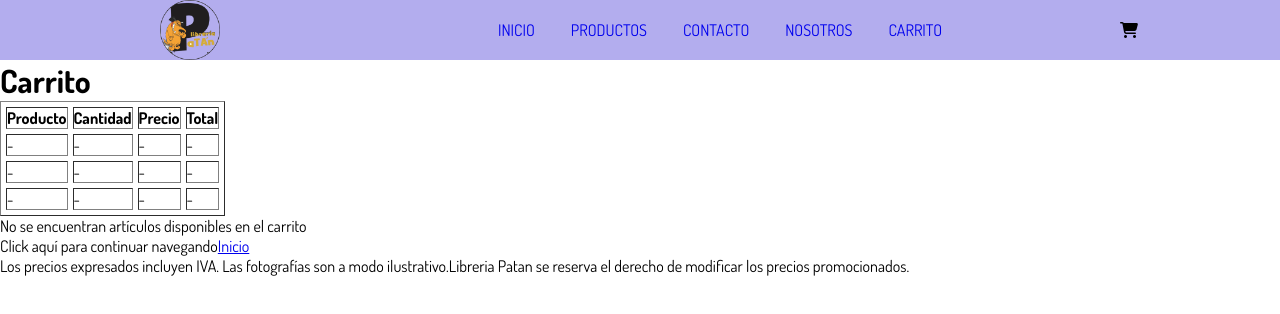
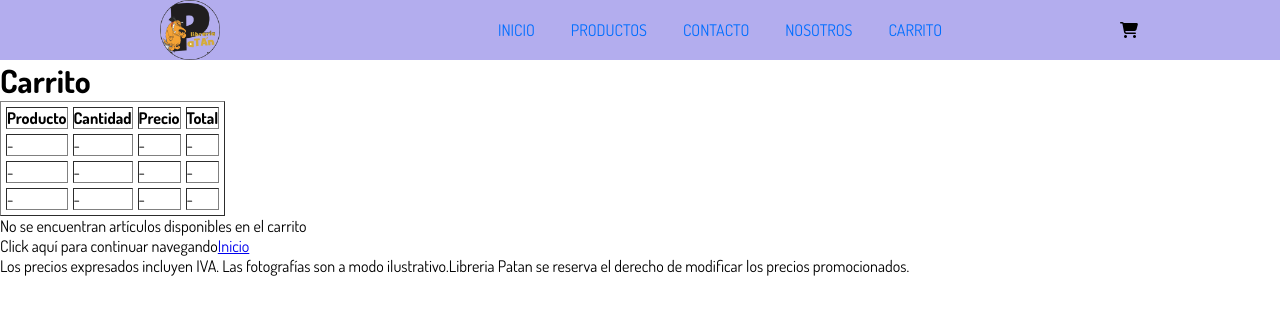
Before and after one commit to SantiagoLeguiza1598/repositorio-libreria-leguiza, a website: page carrito.html in a window 1280 px wide. Drawn offline with Linux system fonts and the light colour scheme.

Commit message:
Keywords Index

```diff
--- a/css/style.css
+++ b/css/style.css
@@ -34,6 +34,7 @@ body {
   text-decoration: none;
   cursor: pointer;
   text-transform: uppercase;
+  color: rgb(0, 110, 255);
 }
 .navbar .menu-bar {
   display: none;
--- a/scss/styles.scss
+++ b/scss/styles.scss
@@ -19,7 +19,7 @@
         justify-content: center;
         margin: 1 0 25rem;
         color: map-get($map: $text-color, $key: color1 )
-        flex-flow: column wrap;
+        flex-flow:column wrap;
     }
     .icons-container{
         text-align: center;
```
Also changed, not shown: index.html (+1 -0 lines), imagenes/206139804_305357564623409_930604978796952973_n.jpg (deleted), imagenes/fotopatan.jpg (deleted), imagenes/patan5.jpg (deleted).
